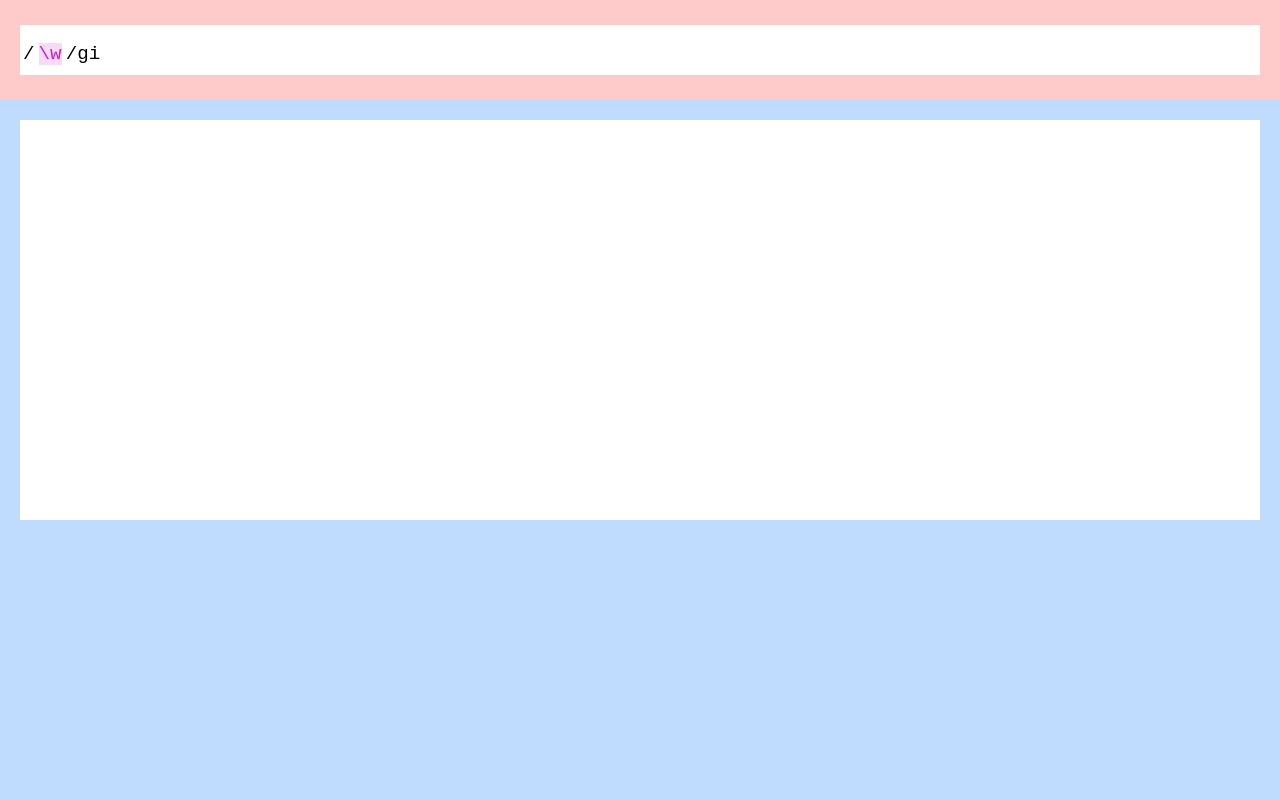
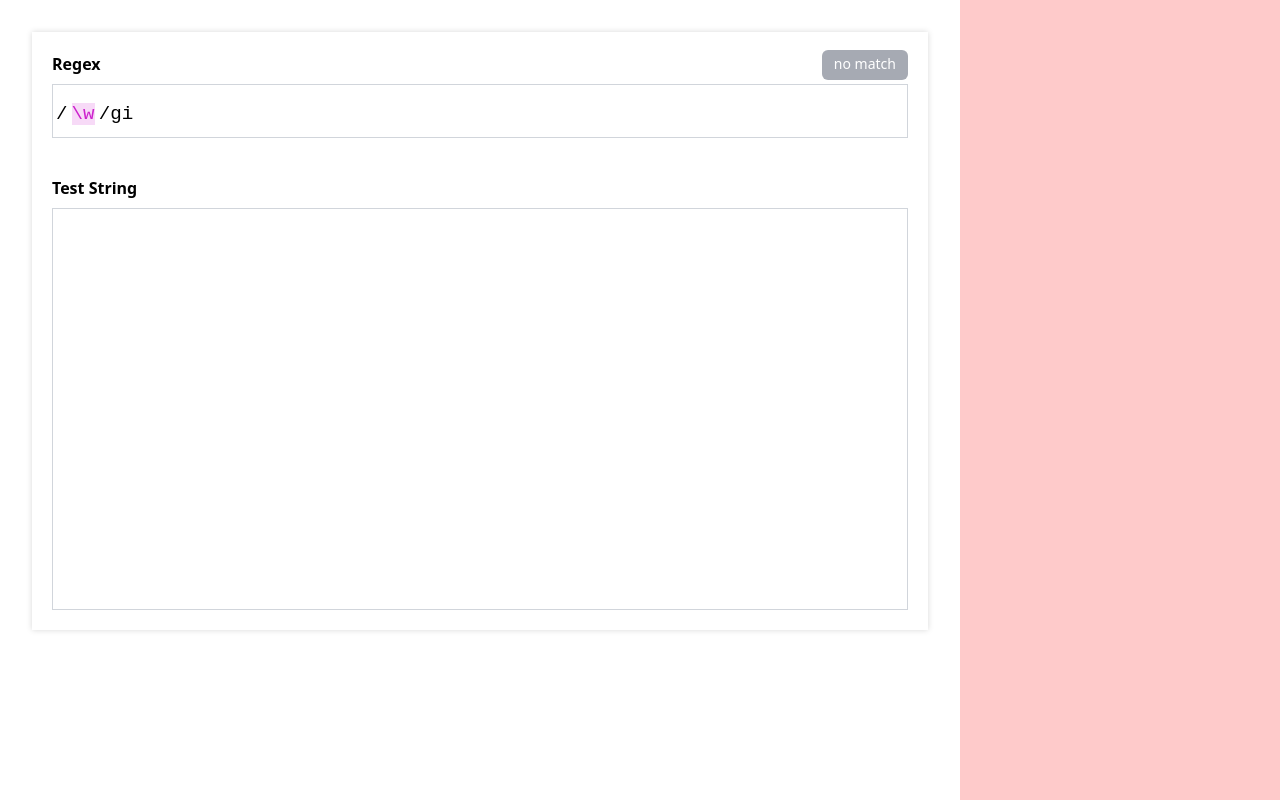
Before and after one commit to toxicity100/regex-it, a React (Vite) app: page / in a window 1280 px wide. Built offline with nearby package versions, Linux system fonts and the light colour scheme.

Commit message:
commit - 3

```diff
--- a/src/App.jsx
+++ b/src/App.jsx
@@ -7,11 +7,16 @@ import TextEditor from './components/TextEditor';
 
 const App = () => {
   return (
-    <main className='app-container grid grid-cols-1 grid-rows-[100px,_1fr] h-screen oveflow-x-hidden'>
-      <RegexContextProvider>
-        <RegexEditor />
-        <TextEditor />
-      </RegexContextProvider>
+    <main className='app-container grid grid-cols-12 grid-rows-1 h-screen oveflow-x-hidden'>
+      <section className='editors-pane col-span-9 p-8'>
+        <div className='content-wrap grid grid-rows-[100px,_1fr] shadow-[0_0_6px_#D8D8D8] p-5'>
+          <RegexContextProvider>
+            <RegexEditor />
+            <TextEditor />
+          </RegexContextProvider>
+        </div>
+      </section>
+      <aside className='side-pane col-span-3 bg-red-200'></aside>
     </main>
   );
 };
--- a/src/components/Editor.css
+++ b/src/components/Editor.css
@@ -22,24 +22,24 @@
   overflow-y: hidden !important;
 }
 
-.CodeMirror {
+.regex-editor .CodeMirror {
   overflow: hidden !important;
 }
 
-.CodeMirror-scroll {
+.regex-editor .CodeMirror-scroll {
   overflow-y: hidden !important;
 }
 
-.CodeMirror-scrollbar-filler {
+.regex-editor .CodeMirror-scrollbar-filler {
   width: 0 !important;
 }
 
-.CodeMirror-vscrollbar {
+.regex-editor .CodeMirror-vscrollbar {
   display: none !important;
   overflow: hidden !important;
 }
 
-.CodeMirror-hscrollbar {
+.regex-editor .CodeMirror-hscrollbar {
   height: 5px !important;
   right: 0 !important;
 }
--- a/src/components/RegexEditor.jsx
+++ b/src/components/RegexEditor.jsx
@@ -1,4 +1,5 @@
 import { useContext, useEffect, useRef } from 'react';
+import clsx from 'clsx';
 
 // * codemirror
 import CodeMirror from 'codemirror';
@@ -13,7 +14,7 @@ import { RegexCtx } from '../context/RegexContextProvider';
 const RegexEditor = () => {
   const editorRef = useRef(null);
   const editorInstance = useRef(null);
-  const { regex, setRegex } = useContext(RegexCtx);
+  const { regex, setRegex, matchCount } = useContext(RegexCtx);
   const config = {
     value: regex,
     lineWrapping: false,
@@ -81,9 +82,26 @@ const RegexEditor = () => {
   }, [regex, editorInstance.current]);
 
   return (
-    <div className='editor-container flex items-center justify-center bg-red-200 p-5'>
-      <div ref={editorRef} className='editor regex-editor w-full' />
-    </div>
+    <section className='regex-editor-section'>
+      <header className='flex justify-between items-start'>
+        <h2 className='font-semibold mb-2'>Regex</h2>
+        <span
+          className={clsx(
+            'match-count text-sm text-white rounded-md px-3 pt-1 pb-1.5 -mt-0.5',
+            matchCount === 0 ? 'bg-gray-500/60' : 'bg-gray-600'
+          )}
+        >
+          {clsx(
+            matchCount === 0 && 'no match',
+            matchCount === 1 && '1 match',
+            matchCount > 1 && [matchCount, 'matches']
+          )}
+        </span>
+      </header>
+      <div className='editor-container flex items-center justify-center border border-gray-300 pb-0.5'>
+        <div ref={editorRef} className='editor regex-editor w-full' />
+      </div>
+    </section>
   );
 };
 
--- a/src/components/TextEditor.jsx
+++ b/src/components/TextEditor.jsx
@@ -13,14 +13,16 @@ const TextEditor = () => {
   const editorRef = useRef(null);
   const editorInstance = useRef(null);
   const [text, setText] = useState('sina bayan');
-  const { regex } = useContext(RegexCtx);
+  const { regex, setMatchCount } = useContext(RegexCtx);
 
   useEffect(() => {
     if (!editorRef.current || editorInstance.current) return;
 
     const editor = CodeMirror(editorRef.current);
     editorInstance.current = editor;
-    editor.on('change', e => setText(e.getValue()));
+    editor.on('change', e => {
+      setText(e.getValue());
+    });
   }, [editorRef.current, editorInstance.current]);
 
   useEffect(() => {
@@ -29,7 +31,8 @@ const TextEditor = () => {
     const editor = editorInstance.current;
     const doc = editor.getDoc();
     const marks = editor.getAllMarks();
-    let searchRegex;
+    let searchRegex,
+      marksCount = 0;
 
     if (marks && marks.length > 0) marks.forEach(marker => marker.clear());
 
@@ -49,13 +52,21 @@ const TextEditor = () => {
         { line: to.line, ch: to.ch },
         { className: 'highlighted-text' }
       );
+      marksCount++;
     }
+
+    setMatchCount(marksCount);
   }, [text, regex, editorInstance.current]);
 
   return (
-    <div className='editor-container bg-blue-200 p-5'>
-      <div ref={editorRef} className='editor text-editor' />
-    </div>
+    <section className='text-editor-section mt-6 overflow-hidden'>
+      <header>
+        <h2 className='font-semibold mb-2'>Test String</h2>
+      </header>
+      <div className='editor-container border border-gray-300'>
+        <div ref={editorRef} className='editor text-editor' />
+      </div>
+    </section>
   );
 };
 
--- a/src/context/RegexContextProvider.jsx
+++ b/src/context/RegexContextProvider.jsx
@@ -4,9 +4,10 @@ export const RegexCtx = createContext(null);
 
 const RegexContextProvider = ({ children }) => {
   const [regex, setRegex] = useState('\\w');
+  const [matchCount, setMatchCount] = useState(0);
 
   return (
-    <RegexCtx.Provider value={{ regex, setRegex }}>
+    <RegexCtx.Provider value={{ regex, setRegex, matchCount, setMatchCount }}>
       {children}
     </RegexCtx.Provider>
   );
```
